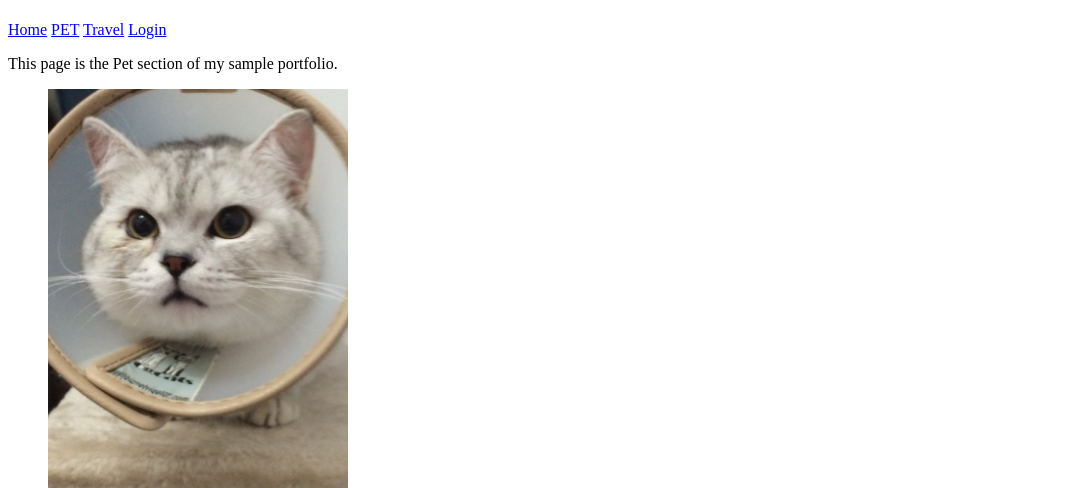
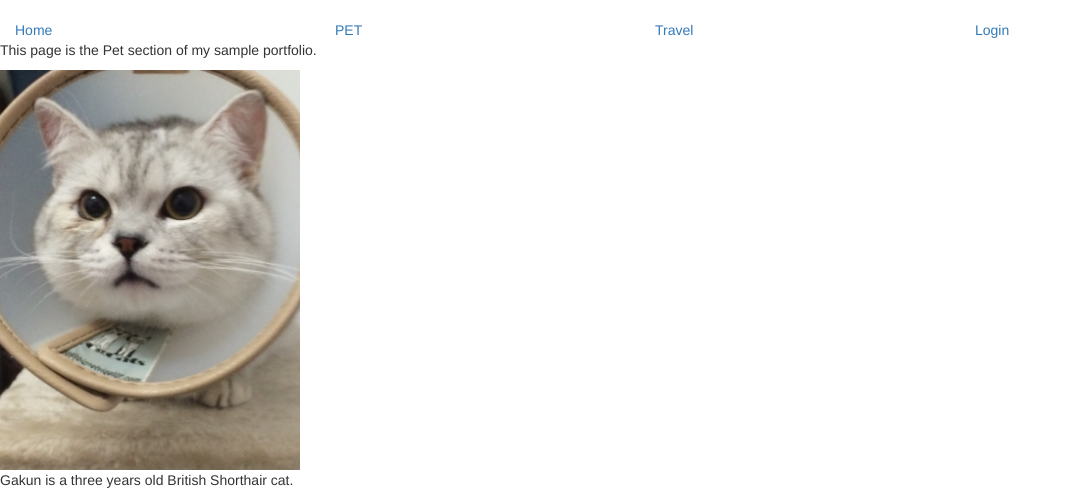
Before and after one commit to Gakun/portfolio, a Python web app: template templates/pet.html in a window 1280 px wide. Shown: the top 488 px of the page, without its empty margins (0-1072 px from the left). Run offline with Jinja, Linux system fonts and the light colour scheme; the template is opened without the code that fills it, so the values that code supplies are empty; some libraries are stand-ins or nearby versions.

Commit message:
add bootstrap link to base

```diff
--- a/templates/base.html
+++ b/templates/base.html
@@ -3,6 +3,8 @@
 <head>
     <meta charset = 'UTF-8'>
     <title>Jing Wang - {{title}}</title>
+    <meta name="viewport" content="width=device-width, initial-scale=1">
+    <link rel="stylesheet" href="http://maxcdn.bootstrapcdn.com/bootstrap/3.3.6/css/bootstrap.min.css">
 </head>
 
 <body>
@@ -15,13 +17,13 @@
         {% endif %}
 
         <nav>
-            <a href="index">
+            <a href="index" class='col-md-3'>
                 {% if active_page == 'index' %}HOME{% else %}Home{% endif %}</a>
-            <a href="pet">
+            <a href="pet" class='col-md-3'>
                 {% if active_page == 'pet' %}PET{% else %}Pet{% endif %}</a>
-            <a href="travel">
+            <a href="travel" class='col-md-3'>
                 {% if active_page == 'travel' %}TRAVEL{% else %}Travel{% endif %}</a>
-            <a href="login">
+            <a href="login" class='col-md-3'>
                 {% if active_page == 'login' %}LOGIN{% else %}Login{% endif %}</a>
         </nav>
     </header>
@@ -32,6 +34,8 @@
         <p>Copyright &copy; Jing Wang from the University of Michgan <a href="http://www.engin.umich.edu/ioe">Department of IOE</a></p>
     </footer>
 
+    <script src="https://ajax.googleapis.com/ajax/libs/jquery/1.12.0/jquery.min.js"></script>
+    <script src="http://maxcdn.bootstrapcdn.com/bootstrap/3.3.6/js/bootstrap.min.js"></script>
 </body>
 
 </html>
```
